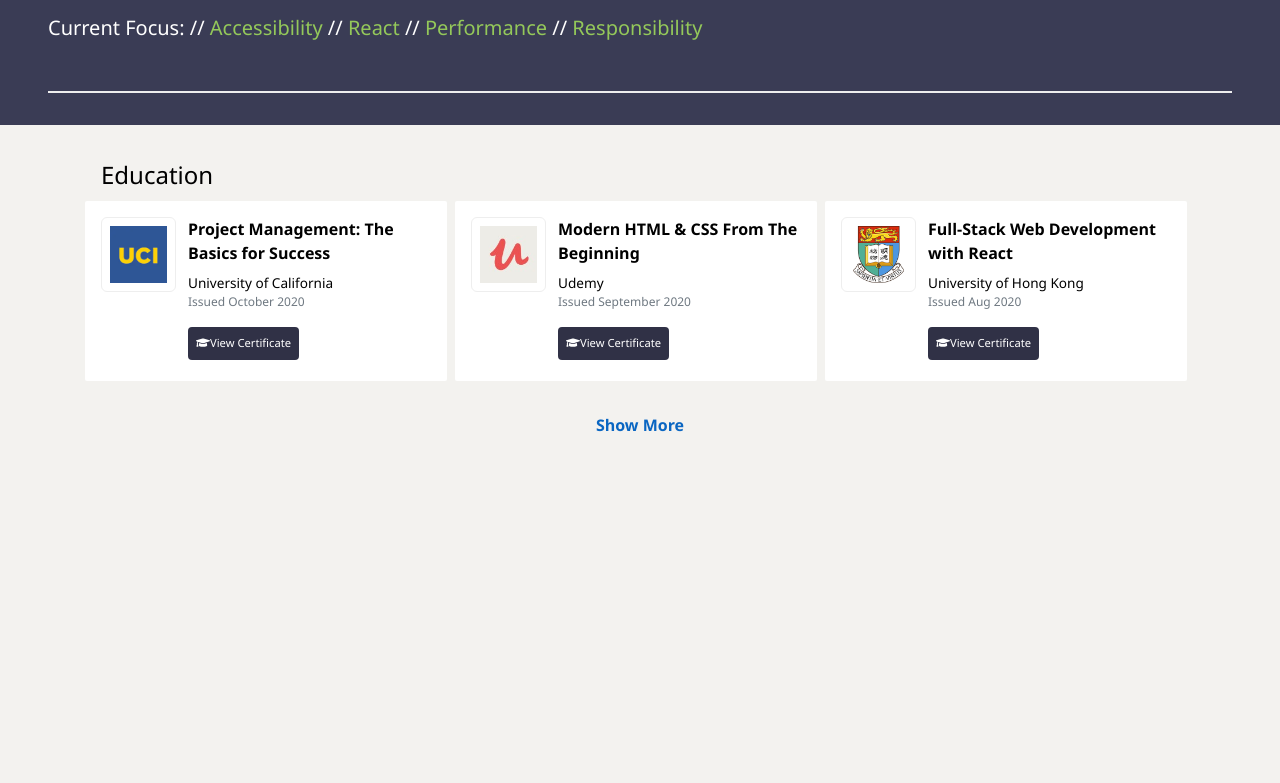
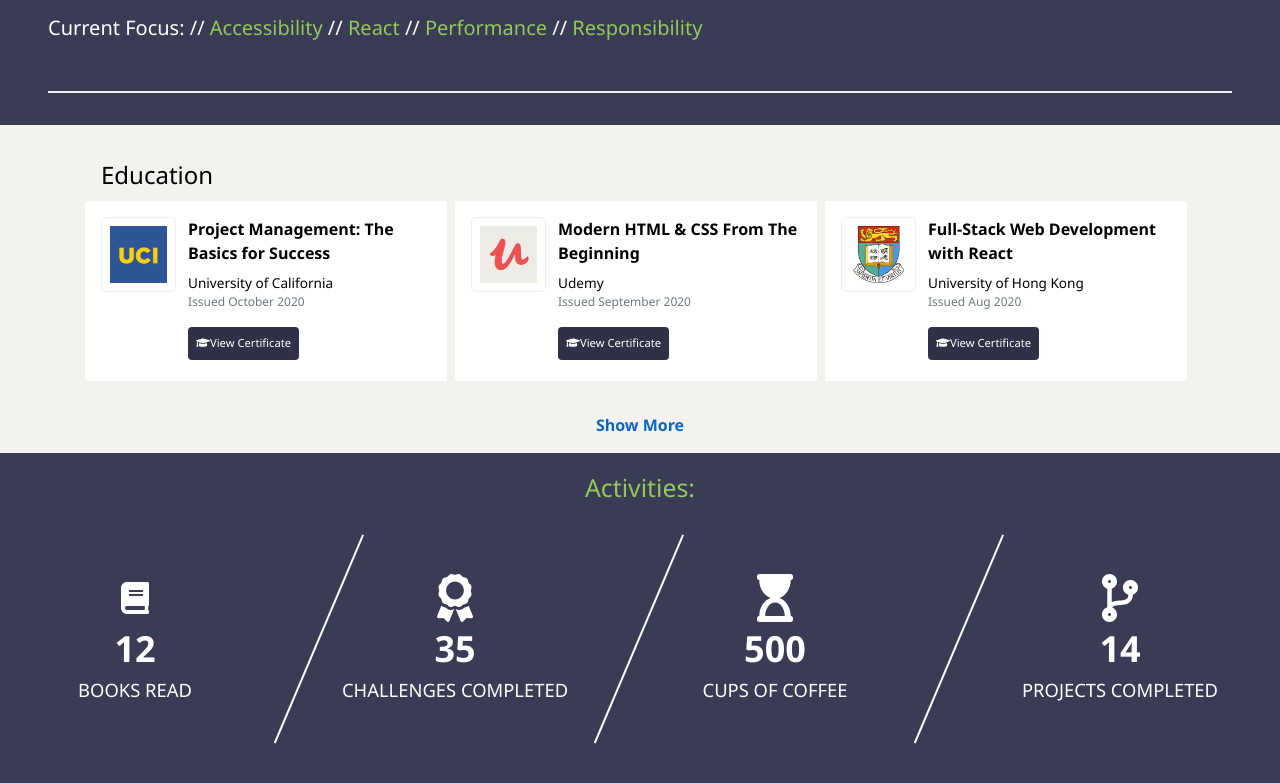
Before and after one commit to danielphilipjohnson/Personal-Website, a Gatsby site: page / in a window 1280 px wide. Shown: the part 1799-2582 px from the top of the page. Before the commit the page ends 2252 px from the top, so only its background shows below. Built offline with nearby package versions, Linux system fonts and the light colour scheme; Gatsby itself is replaced by a stand-in of ours.

Commit message:
Completed client section

```diff
--- /dev/null
+++ b/src/component/home/clients.css
@@ -0,0 +1,102 @@
+#home-stats {
+  background-color: #3a3c55;
+  padding: 1rem 0 2rem 0;
+}
+
+#home-stats .text-secondary {
+  font-size: 1.55rem;
+  margin-bottom: 1.25rem;
+}
+#home-stats .stats {
+  /* background: url("https://raw.githubusercontent.com/danielphilipjohnson/Free-Code-Camp-Portfolio-2018-2019/master/1.Responsive-Web-Design-Certification/5.Personal-Portfolio-Webpage/img/showcase1.jpg"); */
+  position: relative;
+  justify-items: center;
+  align-items: flex-end;
+  display: grid;
+  grid-template-columns: repeat(1, 1fr);
+}
+
+#home-stats .stats .stat-item {
+  display: flex;
+  z-index: 100;
+  width: 100%;
+}
+#home-stats .stats .stat-item ul {
+  width: 100%;
+  padding: 3rem 0;
+  list-style: none;
+  border-bottom: 2px solid #fff;
+}
+#home-stats .stats li {
+  /* line-height: 2; */
+  min-width: 250px;
+  color: #fff;
+}
+
+#home-stats .stats .stats-icon {
+  font-size: 2.25rem;
+}
+
+#home-stats .stats li.stats-title {
+  text-transform: uppercase;
+  font-size: 1.25rem;
+}
+#home-stats .stats li.stats-number {
+  font-size: 2.5rem;
+  font-weight: bolder;
+}
+
+#home-stats .stats div {
+  /* padding: 3rem 0; */
+}
+#home-stats .stats::before {
+  /* content: "";
+  background-color: rgba(0, 0, 0, 0.6);
+  position: absolute;
+  height: 100%;
+  width: 100%;
+  top: 0;
+  left: 0; */
+}
+
+@media (min-width: 768px) {
+  #home-stats .stats {
+    grid-template-columns: repeat(2, 1fr);
+  }
+
+  #home-stats .stats .stat-item {
+    /* width: unset; */
+  }
+  #home-stats .stats .stat-item ul {
+    /* width: unset; */
+    border-bottom: 0;
+  }
+
+  #home-stats .stats li.stats-title {
+    font-size: 1.5rem;
+  }
+
+  #home-stats .stats li.stats-number {
+    font-size: 3.7rem;
+  }
+}
+@media (min-width: 1200px) {
+  .br {
+    border-right: 2px solid #fff;
+    transform: rotate(23deg);
+    margin-left: 3rem;
+  }
+  #home-stats .stats {
+    grid-template-columns: repeat(4, 1fr);
+  }
+  #home-stats .stats .stats-icon {
+    font-size: 2rem;
+  }
+
+  #home-stats .stats li.stats-title {
+    font-size: 1.15rem;
+  }
+  #home-stats .stats li.stats-number {
+    font-size: 2.25rem;
+  }
+}
--- /dev/null
+++ b/src/component/home/clients.js
@@ -0,0 +1,65 @@
+import React from "react";
+import { FontAwesomeIcon } from "@fortawesome/react-fontawesome";
+
+import {
+  faBook,
+  faAward,
+  faHourglassStart,
+  faCodeBranch,
+} from "@fortawesome/free-solid-svg-icons";
+
+import "./clients.css";
+
+function Clients() {
+  return (
+    <section id="home-stats" className="text-center py-2">
+      <h3 className="text-secondary">Activities:</h3>
+      <div className="stats">
+        <div className="stat-item">
+          <ul>
+            <li className="stats-icon">
+              <FontAwesomeIcon icon={faBook} />
+            </li>
+            <li className="stats-number">12</li>
+            <li className="stats-title">Books read</li>
+          </ul>
+          <span className="br"></span>
+        </div>
+
+        <div className="stat-item">
+          <ul>
+            <li>
+              <FontAwesomeIcon icon={faAward} size="3x" />
+            </li>
+            <li className="stats-number">35</li>
+            <li className="stats-title">Challenges completed</li>
+          </ul>
+          <span className="br"></span>
+        </div>
+
+        <div className="stat-item">
+          <ul>
+            <li>
+              <FontAwesomeIcon icon={faHourglassStart} size="3x" />
+            </li>
+            <li className="stats-number">500</li>
+            <li className="stats-title">Cups of coffee</li>
+          </ul>
+          <span className="br"></span>
+        </div>
+
+        <div className="stat-item">
+          <ul>
+            <li>
+              <FontAwesomeIcon icon={faCodeBranch} size="3x" />
+            </li>
+            <li className="stats-number">14</li>
+            <li className="stats-title">Projects Completed</li>
+          </ul>
+        </div>
+      </div>
+    </section>
+  );
+}
+
+export default Clients;
--- a/src/pages/index.js
+++ b/src/pages/index.js
@@ -6,6 +6,7 @@ import SocialIcons from "../component/home/Icons";
 import HomeTools from "../component/home/HomeTools";
 import Education from "../component/Education";
 import Biography from "../component/Biography";
+import Clients from "../component/home/clients";
 
 import "./defaults.css";
 import "./index.css";
@@ -41,9 +42,12 @@ const IndexPage = () => {
             <SocialIcons />
           </div>
         </section>
+
         <HomeTools />
+
         <Biography />
         <Education />
+        <Clients />
       </Layout>
     </>
   );
```
